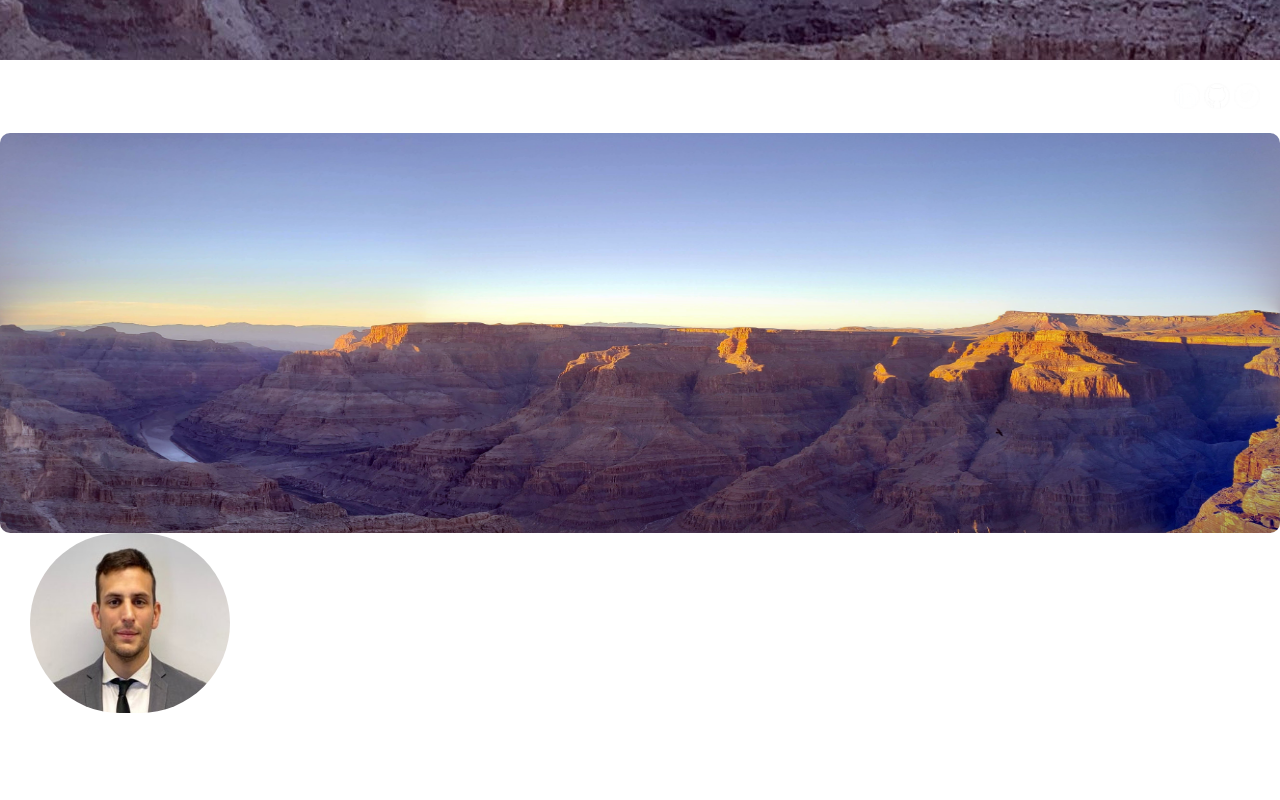
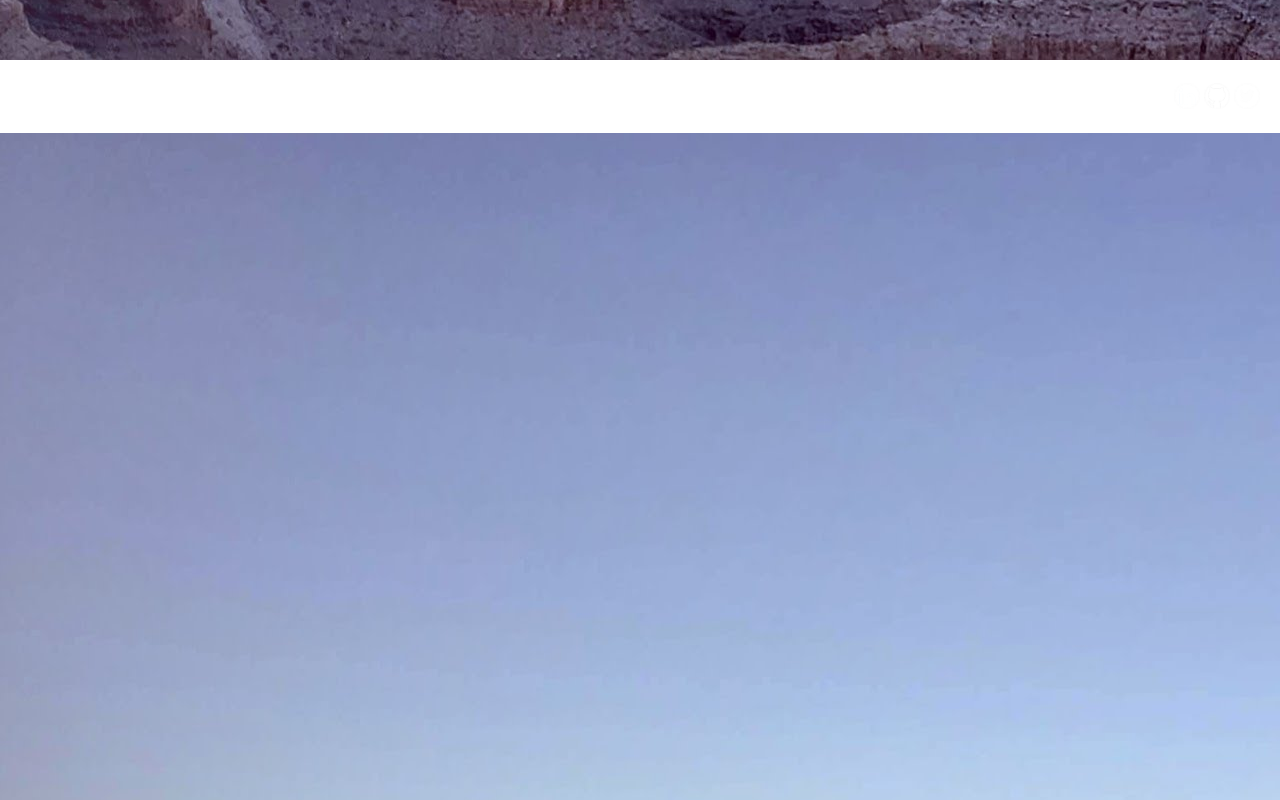
Before and after one commit to jfrimondi/Proyecto_Final, an Angular app: page / in a window 1280 px wide. Shown: the part 2220-3020 px from the top of the page. Before the commit the page ends 2933 px from the top, so only its background shows below. Built offline with nearby package versions, Linux system fonts and the light colour scheme.

Commit message:
arreglo backgrpund

```diff
--- a/src/app/components/banner/banner.component.html
+++ b/src/app/components/banner/banner.component.html
@@ -2,7 +2,7 @@
 
 
 
-    <img src="../../../assets/paisaje banner 6.jpg" id="banner">
-    <img src="../../../assets/foto traje.jpg" id="FotoPerfil">
+    <img src="../../../assets/paisaje banner 6.jpg">
+    <img src="../../../assets/foto traje.jpg">
 
 </div>
```
